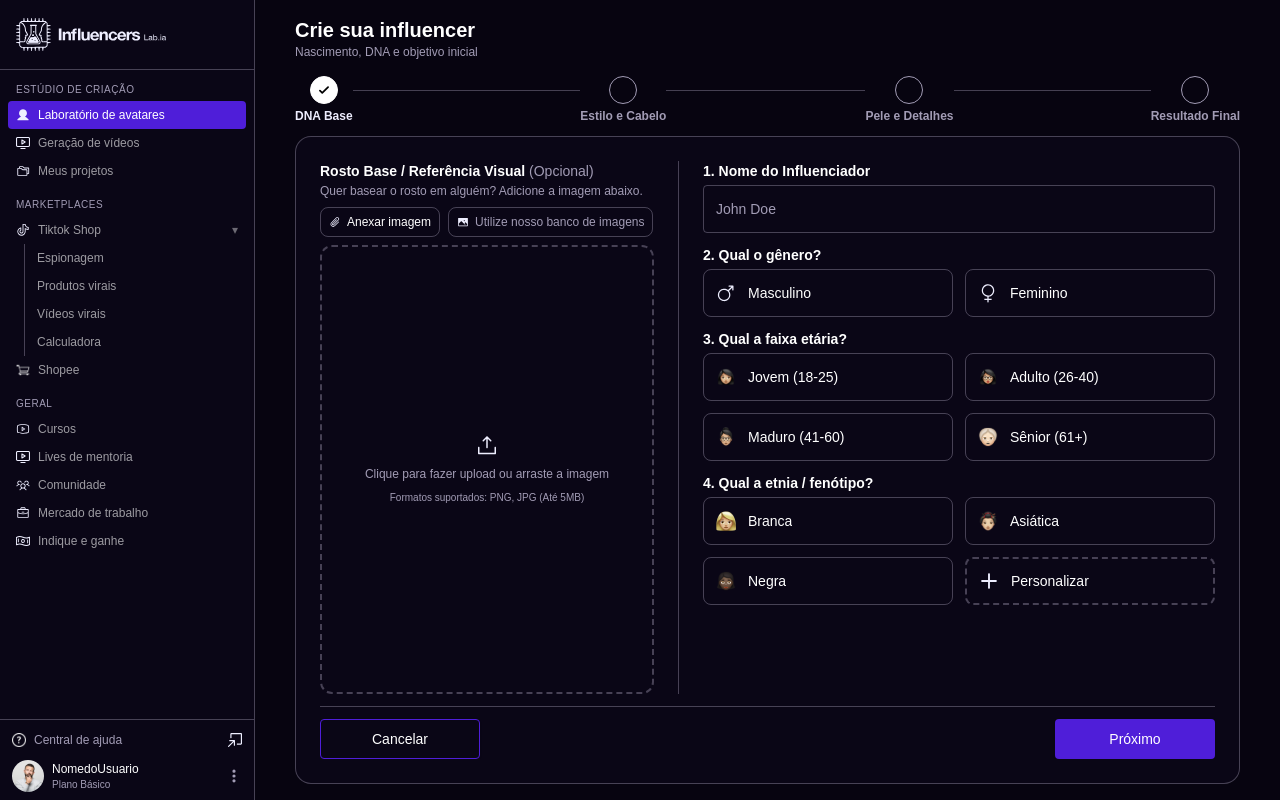
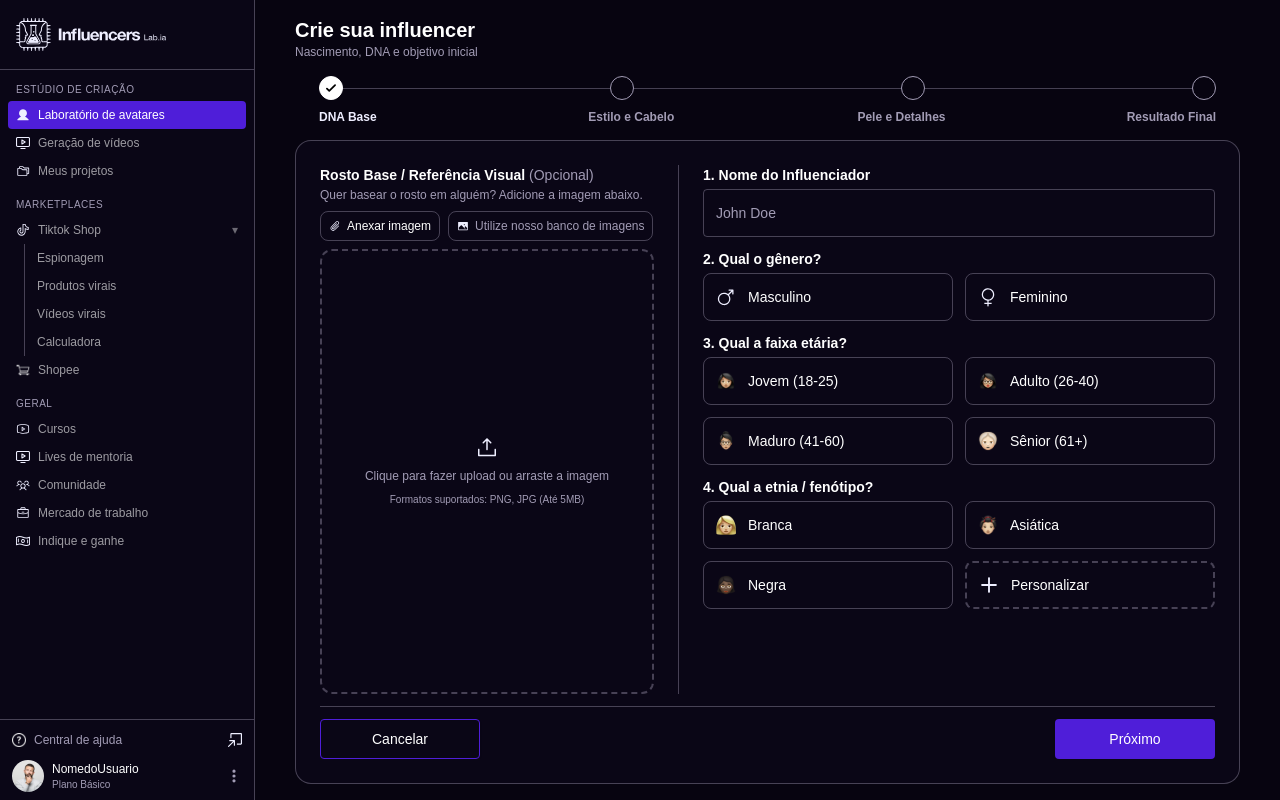
Before and after one commit to juliagalindo0/influencer-lab-challenge, a Next.js app: page /create in a window 1280 px wide. Built offline with nearby package versions, Linux system fonts and the light colour scheme.

Commit message:
refactor: ajusta stepper com linha contínua e alinhamento com o card

```diff
--- a/app/features/create-influencer/components/layout/CreateLayout.tsx
+++ b/app/features/create-influencer/components/layout/CreateLayout.tsx
@@ -27,7 +27,9 @@ export default function CreateLayout({ children }: CreateLayoutProps) {
 
         {/* Stepper */}
         <div className="px-10 py-3 shrink-0">
-          <Stepper />
+          <div className="px-6">
+            <Stepper />
+          </div>
         </div>
 
         {/* Card com conteúdo do step */}
--- a/app/features/create-influencer/components/layout/Stepper.tsx
+++ b/app/features/create-influencer/components/layout/Stepper.tsx
@@ -13,19 +13,19 @@ export default function Stepper() {
   const { step } = useInfluencer();
 
   return (
-    <div className="flex items-start w-full">
-      {steps.map((s, i) => {
-        const isCompleted = step > s.number;
-        const isActive = step === s.number;
+    <div className="flex flex-col w-full">
 
-        return (
-          <div key={s.number} className="flex items-start flex-1 last:flex-none">
+      {/* Linha com círculos */}
+      <div className="flex items-center w-full">
+        {steps.map((s, i) => {
+          const isCompleted = step > s.number;
+          const isActive = step === s.number;
 
-            {/* Círculo + Label */}
-            <div className="flex flex-col items-center gap-1 shrink-0">
+          return (
+            <div key={s.number} className="flex items-center flex-1 last:flex-none">
               <div
                 className={`
-                  w-7 h-7 rounded-full flex items-center justify-center transition-all border
+                  w-6 h-6 rounded-full flex items-center justify-center transition-all border shrink-0
                   ${isCompleted || isActive
                     ? "bg-white border-white"
                     : "bg-[#070410] border-[#A29CB5]"
@@ -39,19 +39,30 @@ export default function Stepper() {
                 )}
               </div>
 
+              {i < steps.length - 1 && (
+                <div className="h-px flex-1 bg-[#A29CB566]" />
+              )}
+            </div>
+          );
+        })}
+      </div>
+
+      {/* Labels abaixo */}
+      <div className="flex w-full mt-1">
+        {steps.map((s) => {
+          const isCompleted = step > s.number;
+          const isActive = step === s.number;
+
+          return (
+            <div key={s.number} className="flex-1 last:flex-none">
               <span className={`text-xs font-bold whitespace-nowrap ${isActive || isCompleted ? "text-[#EEEEFF]" : "text-[#A29CB5]"}`}>
                 {s.label}
               </span>
             </div>
+          );
+        })}
+      </div>
 
-            {/* Linha conectora entre os círculos */}
-            {i < steps.length - 1 && (
-              <div className="h-px flex-1 bg-[#A29CB566] mt-3.5" />
-            )}
-
-          </div>
-        );
-      })}
     </div>
   );
 }
```
